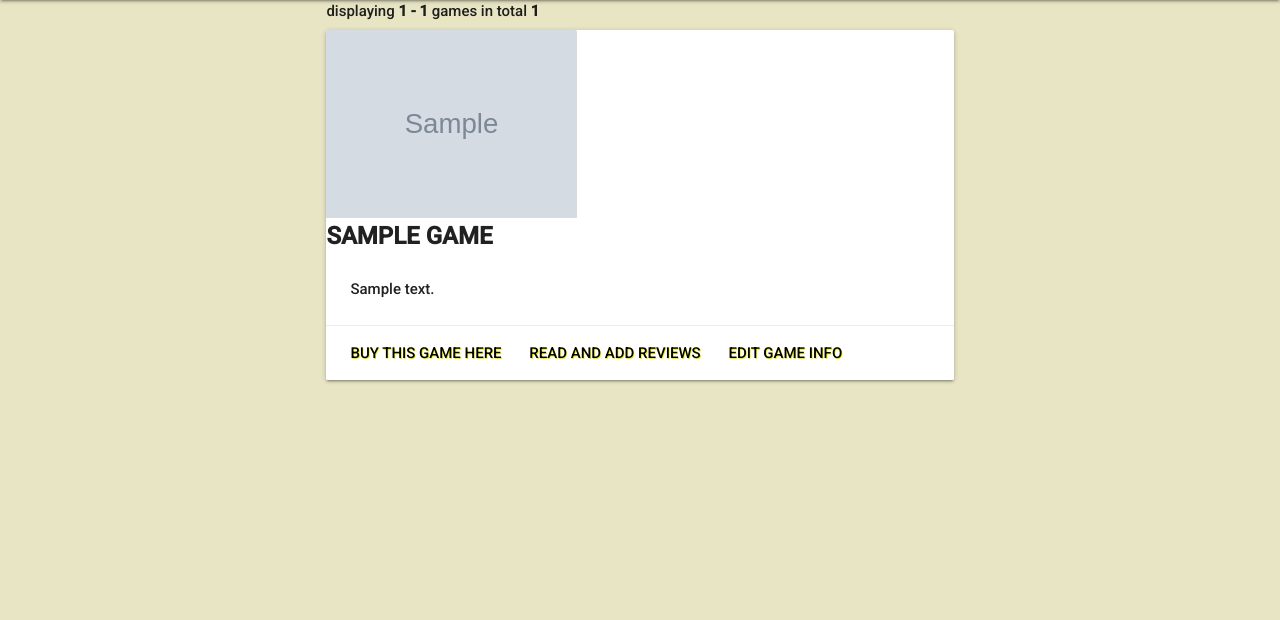
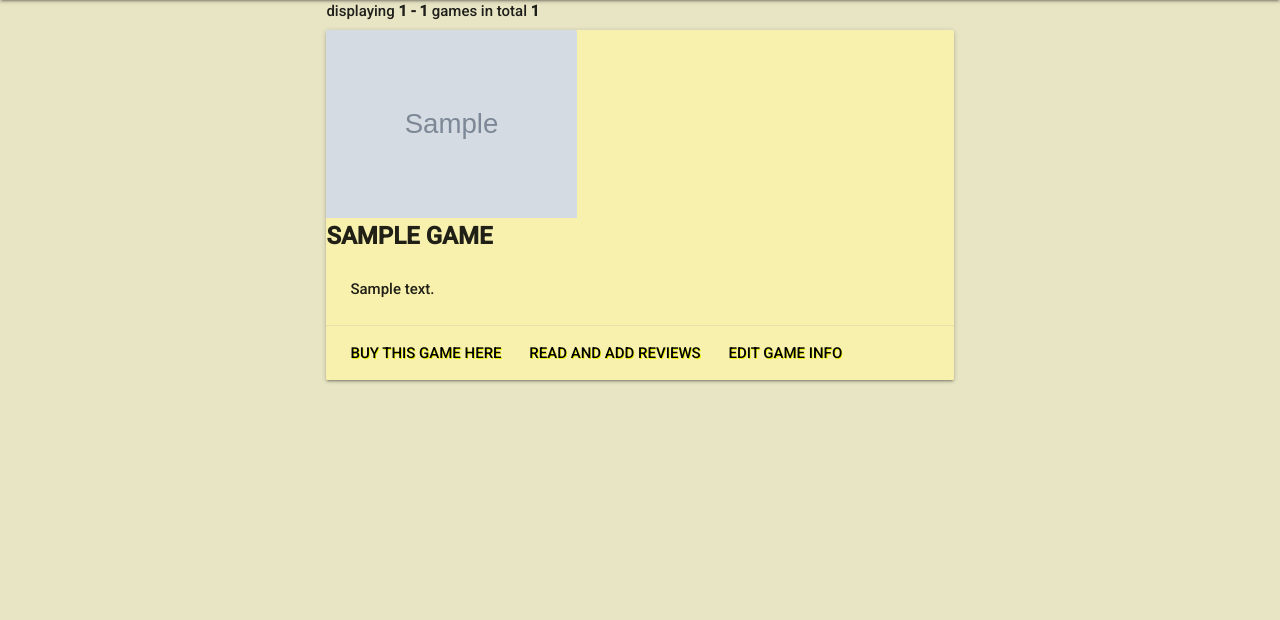
Before and after one commit to teppm/MS3-Project, a Flask app: page /all_games in a window 1280 px wide. Shown: the part 64-684 px from the top of the page. Run offline with Flask 2, Linux system fonts and the light colour scheme; grey boxes marked "Sample" are stand-in pictures; a database or web service that is not in the repository returns one stand-in record (values such as "Sample title"); some libraries are stand-ins or nearby versions.

Commit message:
class content-wrapper added to all_games and search_results pages

```diff
--- a/templates/all_games.html
+++ b/templates/all_games.html
@@ -5,7 +5,7 @@
     <!--pagination functionality added to display 5 games per page-->
     {{ pagination.info }} {{ pagination.links }} {% for game in games %}
     <div class="col s6 m6 offset-6">
-        <div class="card">
+        <div class="card content-wrapper">
             <div class="card-image">
                 <img src="{{game.image_link}}">
             </div>
--- a/templates/search_results.html
+++ b/templates/search_results.html
@@ -3,7 +3,7 @@
 {% for res in results %}
 <div class="container">
     <div class="col s6 m6 offset-6">
-        <div class="card">
+        <div class="card content-wrapper">
             <div class="card-image">
                 <img src="{{res.image_link}}">
             </div>
```
